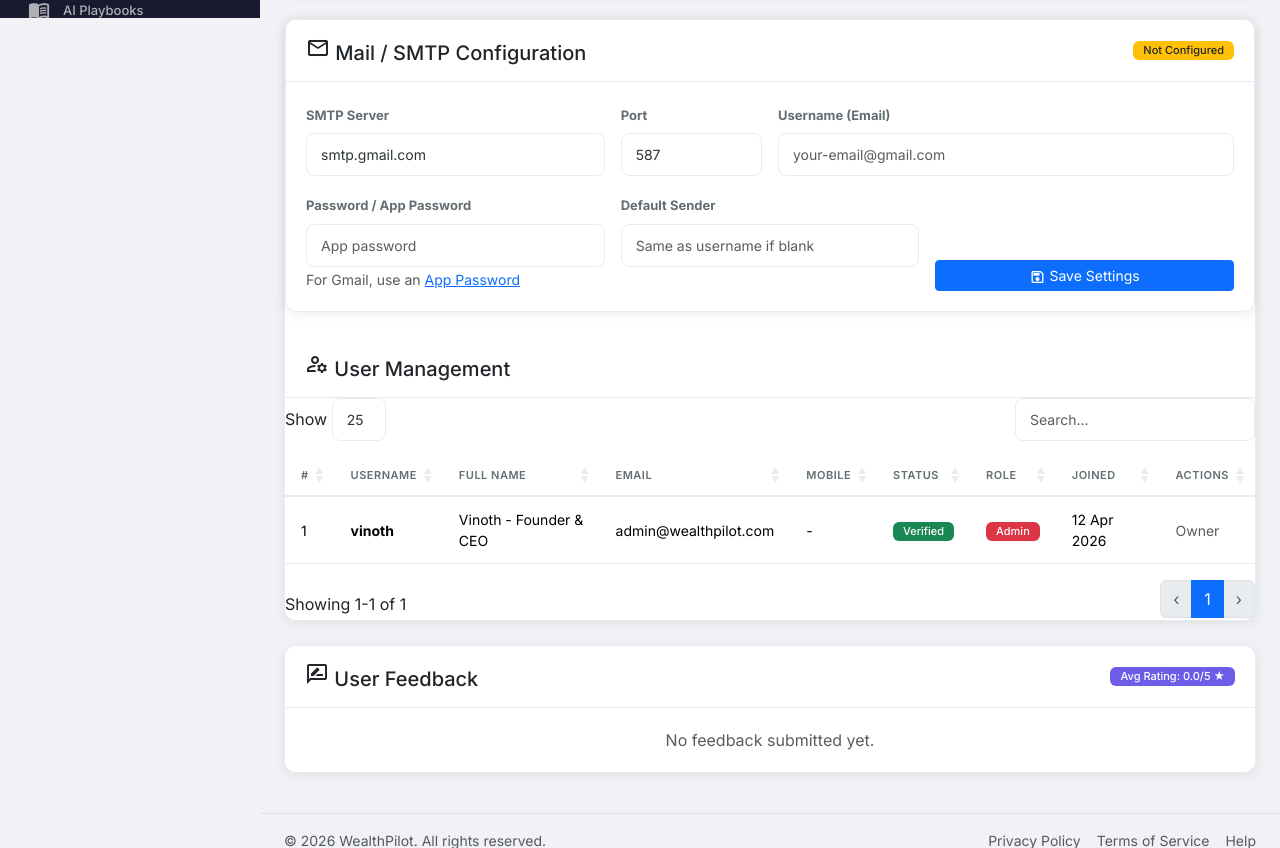
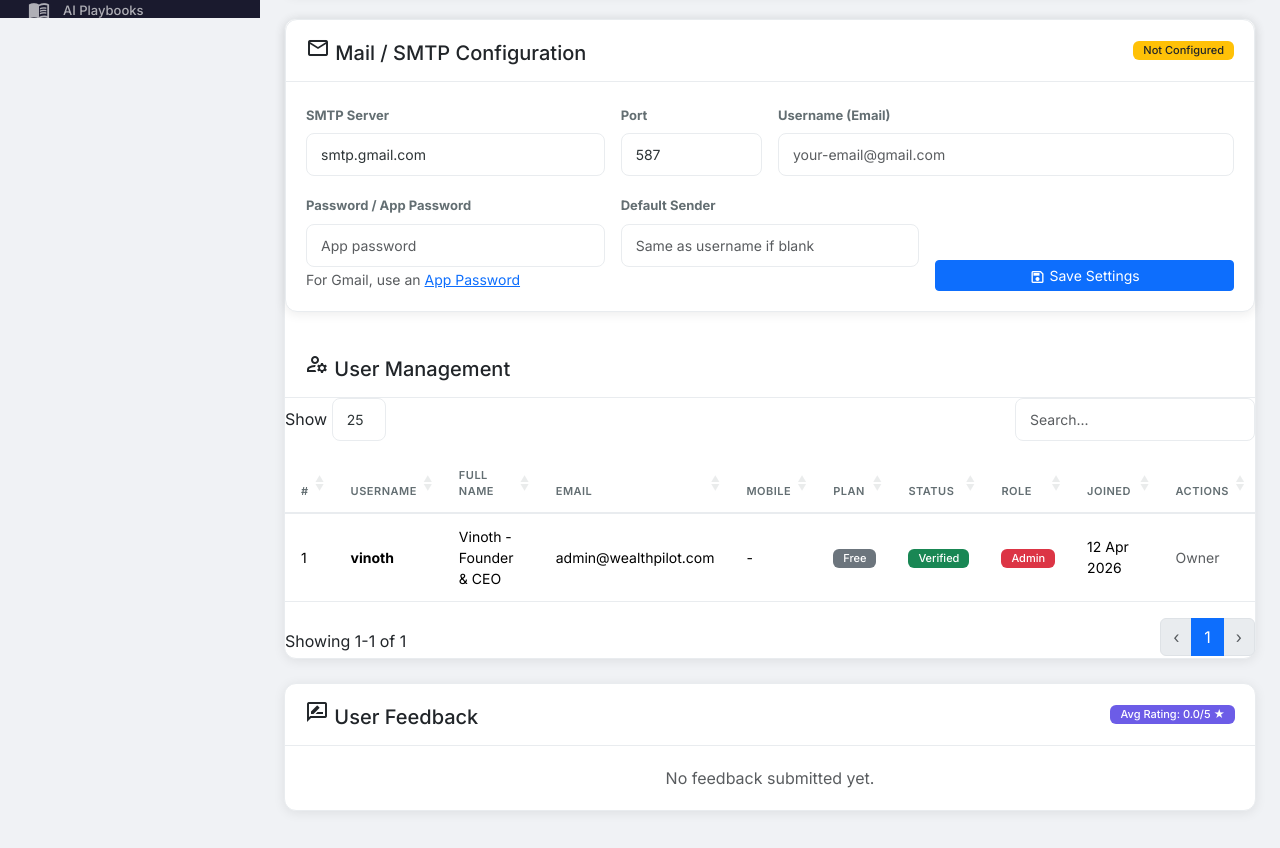
Before and after one commit to vinothkumarmari/WealthPilot, a Flask app: page /admin in a window 1280 px wide. Shown: the part 782-1630 px from the top of the page. Run offline with Flask 3, Linux system fonts and the light colour scheme; a user stored in the database is signed in; data comes from the database, SQL or seed files in the repository; data that the repository does not hold is empty; some libraries are stand-ins or nearby versions.

Commit message:
Prevent dashboard future-plan crashes and add admin user subscription controls

```diff
--- a/app/routes.py
+++ b/app/routes.py
@@ -1061,18 +1061,33 @@ def dashboard():
 
     # Future readiness quick summary (target-year planner preview for dashboard)
     future_target_year = current_user.future_target_year or 2040
-    future_data = advisor.get_future_readiness_plan(
-        monthly_salary=current_user.monthly_salary or effective_salary or 0,
-        age=current_user.age or 30,
-        risk_appetite=current_user.risk_appetite or 'moderate',
-        target_year=future_target_year,
-    )
-    future_target = float(future_data['plan']['monthly_investment_target'])
-    current_investing = float(monthly_sip + monthly_premiums + monthly_scheme)
-    investment_progress = min(100, int((current_investing / future_target) * 100)) if future_target > 0 else 0
-    emergency_target = float(future_data['plan']['emergency_fund_target'])
-    emergency_progress = min(100, int((float(total_bank_balance) / emergency_target) * 100)) if emergency_target > 0 else 0
-    future_score = int(round((investment_progress * 0.55) + (emergency_progress * 0.30) + (max(0.0, min(100.0, health.savings_rate)) * 0.15)))
+    try:
+        future_data = advisor.get_future_readiness_plan(
+            monthly_salary=current_user.monthly_salary or effective_salary or 0,
+            age=current_user.age or 30,
+            risk_appetite=current_user.risk_appetite or 'moderate',
+            target_year=future_target_year,
+        )
+        future_target = float(future_data['plan']['monthly_investment_target'])
+        current_investing = float(monthly_sip + monthly_premiums + monthly_scheme)
+        investment_progress = min(100, int((current_investing / future_target) * 100)) if future_target > 0 else 0
+        emergency_target = float(future_data['plan']['emergency_fund_target'])
+        emergency_progress = min(100, int((float(total_bank_balance) / emergency_target) * 100)) if emergency_target > 0 else 0
+        future_score = int(round((investment_progress * 0.55) + (emergency_progress * 0.30) + (max(0.0, min(100.0, health.savings_rate)) * 0.15)))
+    except Exception:
+        future_data = {
+            'plan': {
+                'monthly_investment_target': 0,
+                'emergency_fund_target': 0,
+                'inflation_adjusted_corpus_target': 0,
+            }
+        }
+        future_target = 0.0
+        current_investing = 0.0
+        investment_progress = 0
+        emergency_target = 0.0
+        emergency_progress = 0
+        future_score = 0
 
     future_checklist = [
         {
@@ -1914,6 +1929,14 @@ def admin_panel():
     all_feedbacks = Feedback.query.order_by(Feedback.created_at.desc()).all()
     avg_rating = db.session.query(db.func.avg(Feedback.rating)).scalar() or 0
 
+    # Current subscription per user (based on latest paid transaction)
+    from .models import PaymentTransaction
+    latest_paid_by_user = {}
+    paid_txns = PaymentTransaction.query.filter_by(status='paid').order_by(PaymentTransaction.paid_at.desc(), PaymentTransaction.created_at.desc()).all()
+    for txn in paid_txns:
+        if txn.user_id not in latest_paid_by_user:
+            latest_paid_by_user[txn.user_id] = txn.plan_code
+
     return render_template('admin_panel.html',
         users=users,
         total_users=total_users,
@@ -1924,8 +1947,49 @@ def admin_panel():
         total_investments=float(total_investments),
         mail_cfg=mail_cfg,
         feedbacks=all_feedbacks,
-        avg_rating=round(float(avg_rating), 1)
-    )
+        avg_rating=round(float(avg_rating), 1),
+        user_plan_map=latest_paid_by_user,
+        plan_pricing=PLAN_PRICING,
+    )
+
+
+@main.route('/admin/subscription/<int:id>', methods=['POST'])
+@admin_required
+def admin_update_subscription(id):
+    user = db.session.get(User, id)
+    if not user:
+        flash('User not found.', 'danger')
+        return redirect(url_for('main.admin_panel'))
+    if user.is_admin:
+        flash('Owner/admin subscription cannot be modified from this panel.', 'warning')
+        return redirect(url_for('main.admin_panel'))
+
+    plan_code = (request.form.get('plan_code') or '').strip()
+    from .models import PaymentTransaction
+
+    if plan_code == 'free':
+        PaymentTransaction.query.filter_by(user_id=user.id, status='paid').update({'status': 'archived'})
+        db.session.commit()
+        flash(f'Subscription for {user.username} set to Free.', 'success')
+        return redirect(url_for('main.admin_panel'))
+
+    plan = PLAN_PRICING.get(plan_code)
+    if not plan:
+        flash('Invalid subscription plan selected.', 'danger')
+        return redirect(url_for('main.admin_panel'))
+
+    txn = PaymentTransaction(
+        user_id=user.id,
+        plan_code=plan_code,
+        amount=plan['amount_paise'],
+        currency=Config.RAZORPAY_CURRENCY,
+        status='paid',
+        paid_at=datetime.now(timezone.utc),
+    )
+    db.session.add(txn)
+    db.session.commit()
+    flash(f'Subscription for {user.username} updated to {plan["name"]}.', 'success')
+    return redirect(url_for('main.admin_panel'))
 
 
 @main.route('/admin/delete-user/<int:id>', methods=['POST'])
--- a/app/templates/admin_panel.html
+++ b/app/templates/admin_panel.html
@@ -168,6 +168,7 @@
                         <th>Full Name</th>
                         <th>Email</th>
                         <th>Mobile</th>
+                        <th>Plan</th>
                         <th>Status</th>
                         <th>Role</th>
                         <th>Joined</th>
@@ -182,6 +183,16 @@
                         <td>{{ user.full_name or '-' }}</td>
                         <td>{{ user.email }}</td>
                         <td>{{ user.mobile or '-' }}</td>
+                        <td>
+                            {% set plan_code = user_plan_map.get(user.id, 'free') %}
+                            {% if plan_code == 'pro_monthly' %}
+                            <span class="badge bg-primary">Pro</span>
+                            {% elif plan_code == 'family_monthly' %}
+                            <span class="badge bg-success">Family</span>
+                            {% else %}
+                            <span class="badge bg-secondary">Free</span>
+                            {% endif %}
+                        </td>
                         <td>
                             {% if user.is_verified %}
                             <span class="badge bg-success">Verified</span>
@@ -210,6 +221,17 @@
                                 <input type="hidden" name="csrf_token" value="{{ csrf_token() }}">
                                 <button type="submit" class="btn btn-sm btn-outline-danger" title="Delete User">
                                     <span class="material-icons-outlined" style="font-size: 16px;">delete</span>
+                                </button>
+                            </form>
+                            <form method="POST" action="{{ url_for('main.admin_update_subscription', id=user.id) }}" style="display:inline" class="ms-1">
+                                <input type="hidden" name="csrf_token" value="{{ csrf_token() }}">
+                                <select name="plan_code" class="form-select form-select-sm d-inline-block" style="width:130px; min-width:130px;">
+                                    <option value="free" {% if plan_code == 'free' %}selected{% endif %}>Free</option>
+                                    <option value="pro_monthly" {% if plan_code == 'pro_monthly' %}selected{% endif %}>Pro</option>
+                                    <option value="family_monthly" {% if plan_code == 'family_monthly' %}selected{% endif %}>Family</option>
+                                </select>
+                                <button type="submit" class="btn btn-sm btn-outline-primary" title="Update Subscription">
+                                    <span class="material-icons-outlined" style="font-size: 16px;">workspace_premium</span>
                                 </button>
                             </form>
                             {% else %}
```
